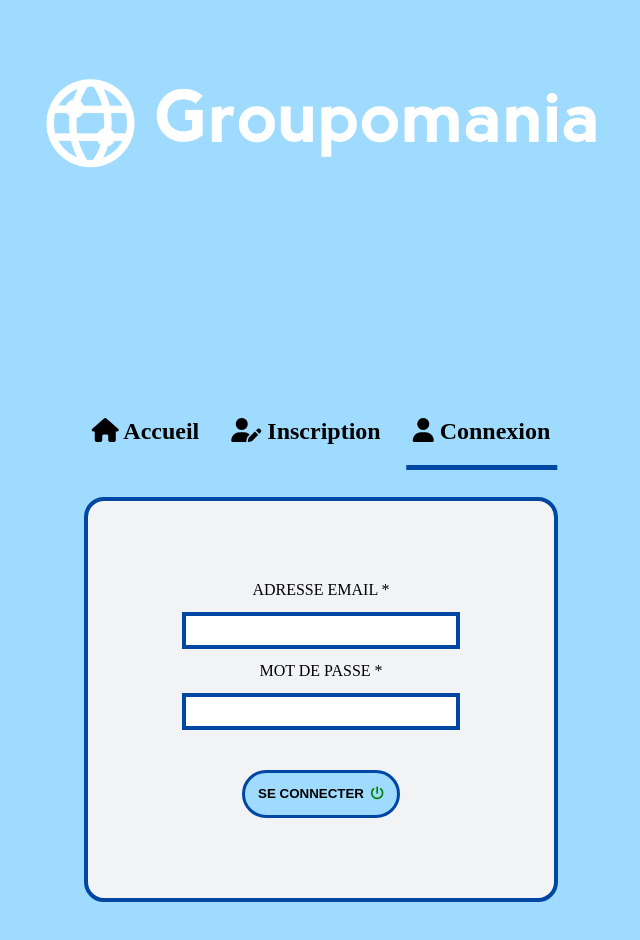
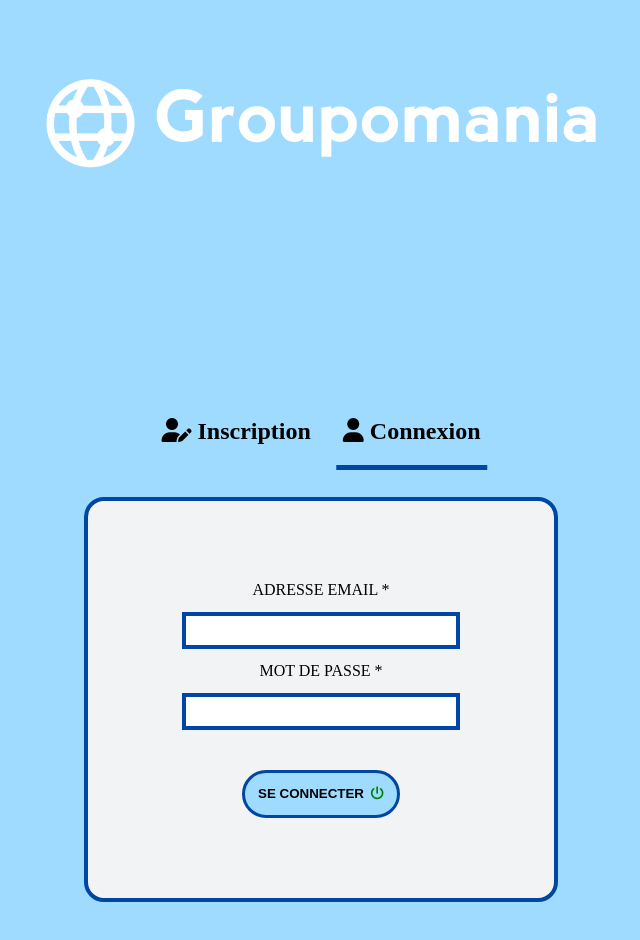
Before and after one commit to r0m1v/RomainVerfaillie_7_18102021, a React (Create React App) app in the folder frontend/react-projet7/: page /Connexion in a window 1280 px wide. Shown: the top 940 px of the page, without its empty margins (319-959 px from the left). Built offline with nearby package versions, Linux system fonts and the light colour scheme.

Commit message:
suppression page accueil

```diff
--- a/frontend/react-projet7/src/components/Navigation.js
+++ b/frontend/react-projet7/src/components/Navigation.js
@@ -8,11 +8,6 @@
         <img src="./images/icon-white.png" alt="logo" />
       </div>
       <div className="links-home">
-        <NavLink exact to="/" activeClassName="nav-active">
-          <h2>
-            <i className="fas fa-home"></i> Accueil
-          </h2>
-        </NavLink>
         <NavLink exact to="/inscription" activeClassName="nav-active">
           <h2>
             <i className="fas fa-user-edit"></i> Inscription
--- a/frontend/react-projet7/src/pages/Account.js
+++ b/frontend/react-projet7/src/pages/Account.js
@@ -7,6 +7,10 @@
   const [lastUpdateTime, setLastUpdateTime] = useState();
   const dataLogin = localStorage.getItem("username");
   const dataToken = localStorage.getItem("access_token");
+
+  if (!dataToken) {
+    window.location = "/";
+  }
 
   const buttonLogout = (e) => {
     e.preventDefault();
```
